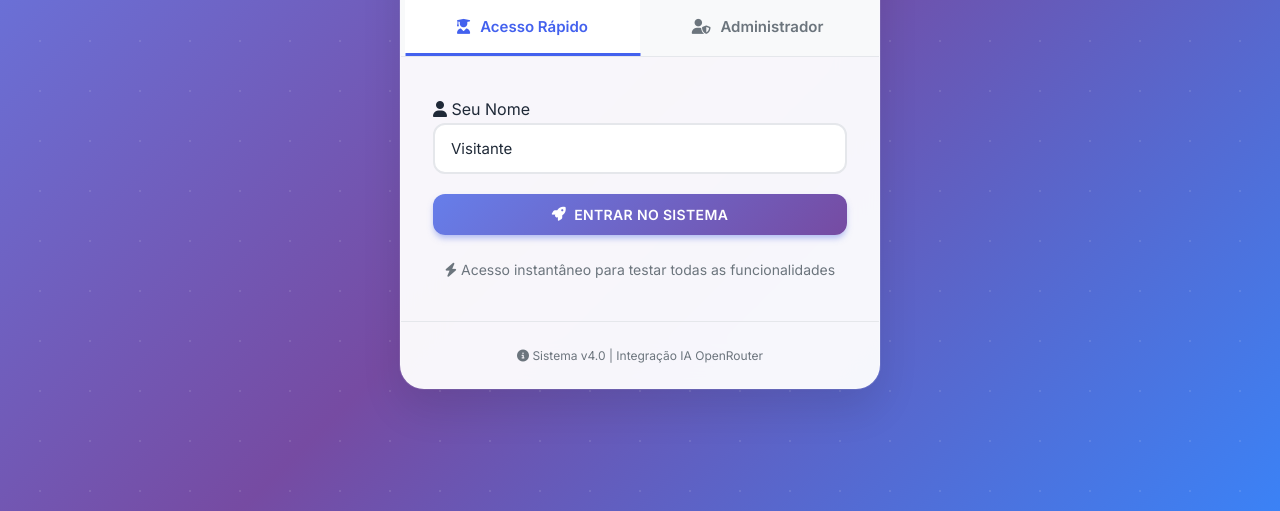
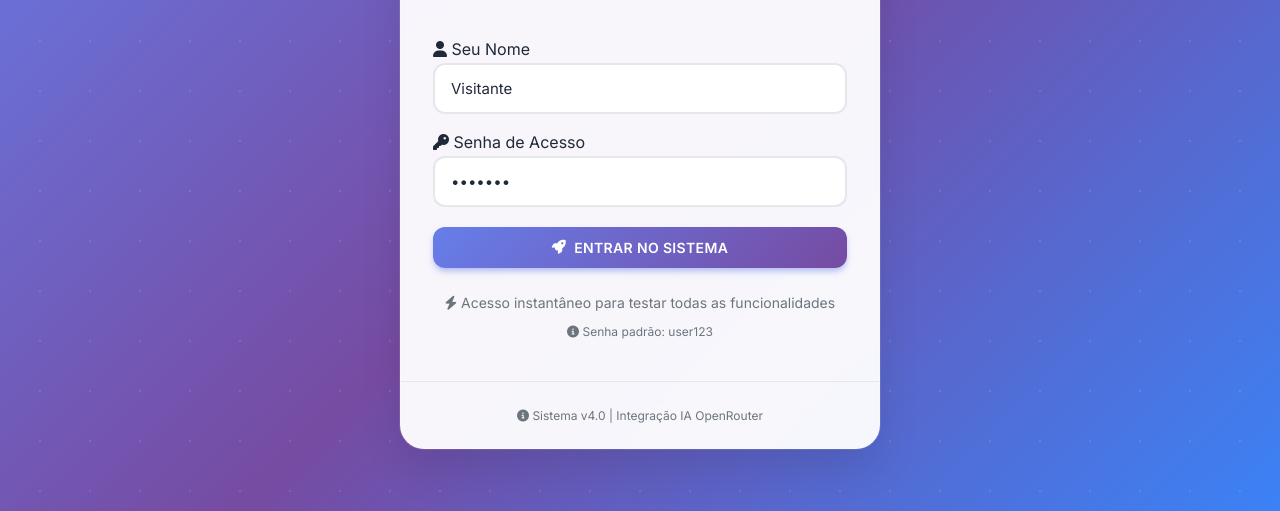
Before and after one commit to helbertbarbosa07/assistance_sm, a plain HTML site: page index.html in a window 1280 px wide. Shown: the part 289-800 px from the top of the page. Drawn offline with Linux system fonts and the light colour scheme.

Commit message:
Update index.html

```diff
--- a/index.html
+++ b/index.html
@@ -41,12 +41,20 @@
                     <input type="text" id="username" class="form-control"
                            placeholder="Digite seu nome ou apelido" value="Visitante">
                 </div>
+                <div class="form-group" style="margin-top: 16px;">
+                    <label><i class="fas fa-key"></i> Senha de Acesso</label>
+                    <input type="password" id="userPass" class="form-control"
+                           placeholder="Digite a senha de acesso" value="user123">
+                </div>
                 <button class="btn btn-primary" onclick="loginAsUser()" style="width: 100%; margin-top: 20px;">
                     <i class="fas fa-rocket"></i> Entrar no Sistema
                 </button>
                 <div style="margin-top: 24px; text-align: center;">
                     <p style="color: var(--secondary); font-size: 14px; line-height: 1.6;">
                         <i class="fas fa-bolt"></i> Acesso instantâneo para testar todas as funcionalidades
+                    </p>
+                    <p style="color: var(--secondary); font-size: 12px; margin-top: 8px;">
+                        <i class="fas fa-info-circle"></i> Senha padrão: user123
                     </p>
                 </div>
             </div>
@@ -59,7 +67,7 @@
                            placeholder="admin" value="admin">
                 </div>
                 <div class="form-group" style="margin-top: 16px;">
-                    <label><i class="fas fa-key"></i> Senha</label>
+                    <label><i class="fas fa-key"></i> Senha Admin</label>
                     <input type="password" id="adminPass" class="form-control"
                            placeholder="Digite a senha" value="admin123">
                 </div>
@@ -69,6 +77,9 @@
                 <div style="margin-top: 24px; text-align: center;">
                     <p style="color: var(--secondary); font-size: 14px; line-height: 1.6;">
                         <i class="fas fa-shield-alt"></i> Acesso completo ao sistema administrativo
+                    </p>
+                    <p style="color: var(--secondary); font-size: 12px; margin-top: 8px;">
+                        <i class="fas fa-info-circle"></i> Credenciais padrão: admin / admin123
                     </p>
                 </div>
             </div>
```
